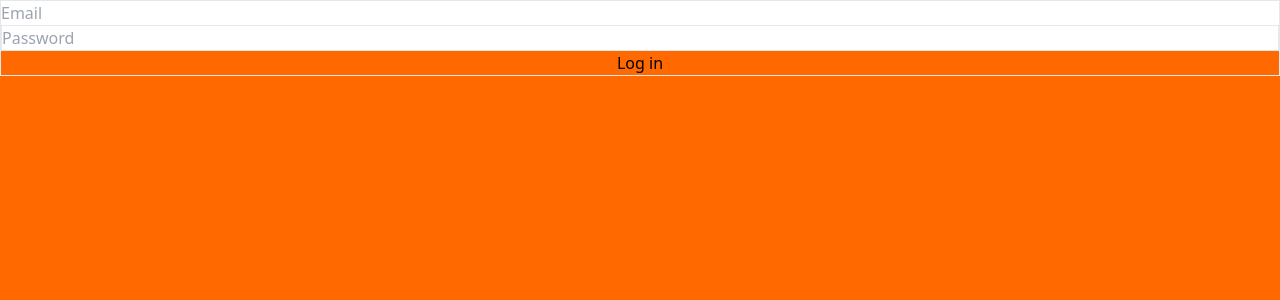
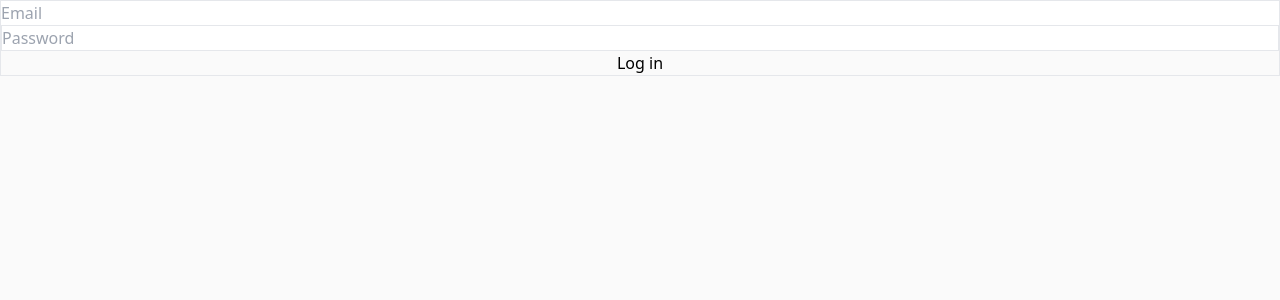
Before and after one commit to jimwhell/code-geeks-card-maker, an Angular app in the folder client/: page /login in a window 1280 px wide. Shown: the top 300 px of the page. Built offline with nearby package versions, Linux system fonts and the light colour scheme.

Commit message:
(chore): Employ root level styles

```diff
--- a/client/src/app/app.component.html
+++ b/client/src/app/app.component.html
@@ -1,3 +1,3 @@
-<div class="app-container h-screen bg-[#ff6900]">
-  <router-outlet></router-outlet>
+<div class="app-container h-screen bg-[#fafafa]">
+  <router-outlet class="flex-1"></router-outlet>
 </div>
```
